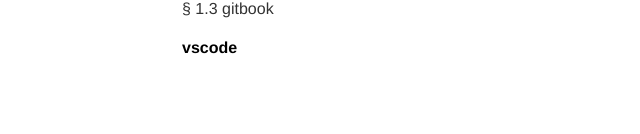
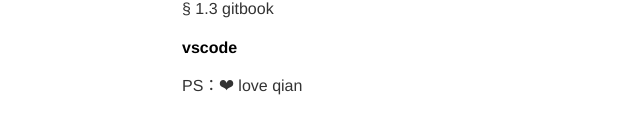
Before and after one commit to rocwang12/note, a plain HTML site: page index.html in a window 1280 px wide. Shown: the part 470-604 px from the top of the page, without its empty margins (1-641 px from the left). Drawn offline with nearby package versions, Linux system fonts and the light colour scheme.

Commit message:
love qian-html

```diff
--- a/index.html
+++ b/index.html
@@ -284,6 +284,7 @@
 &#xA7; 1.3 gitbook</p>
 <h5 class="mume-header" id="vscode">vscode</h5>
 
+<p>PS&#xFF1A;&#x2764; love qian</p>
 
       </div>
 
```
